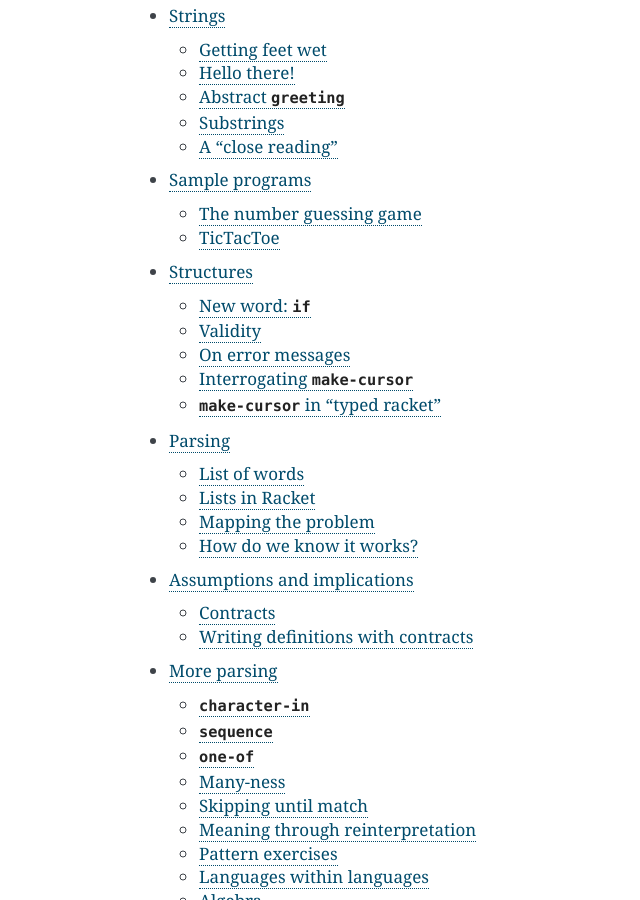
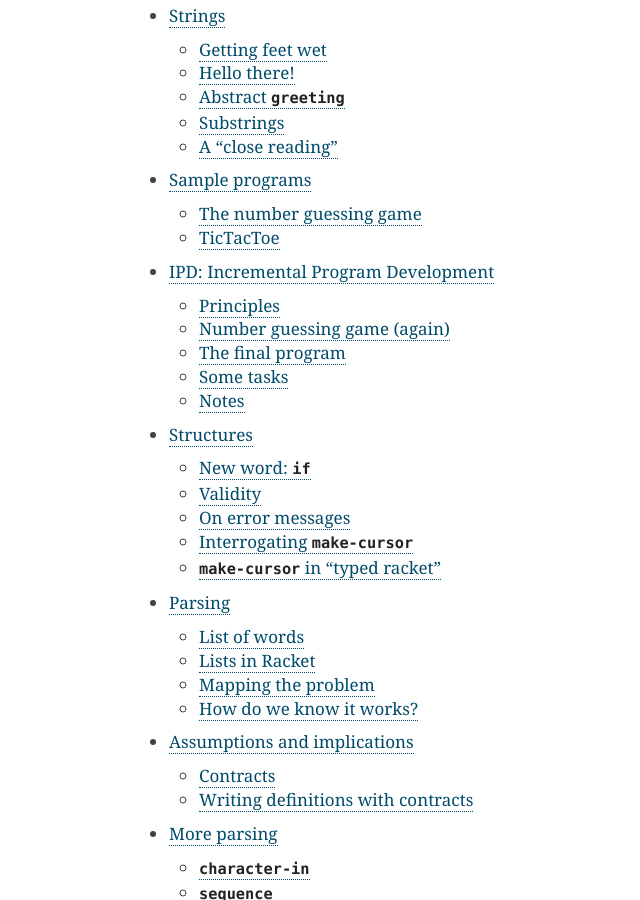
Before and after one commit to kreauniv/complit, a Sphinx documentation site: the page built from source/index.rst, in a window 1280 px wide and 900 px high, scrolled down 990 px. Shown: the whole window, without its empty margins (281-921 px from the left). Built offline with Sphinx 7.4.7, drawn with Linux system fonts in a browser that asks for light colours; some of the changed lines change nothing that is shown.

Commit message:
IPD section

```diff
--- a/source/index.rst
+++ b/source/index.rst
@@ -13,6 +13,7 @@
    editor
    strings
    sample-programs
+   ipd
    structures
    parsing
    assumptions
--- /dev/null
+++ b/source/ipd.rst
@@ -0,0 +1,338 @@
+IPD: Incremental Program Development
+====================================
+
+When beginning to write slightly larger programs than single purpose
+"functions", you might find yourself in a situation where you know **what** the
+program should do and also **how** it should do it. In principle, this should
+be sufficient for you to declare the program as "done" and LLMs might actually
+take you from there to a working program. But the real task in front of you is
+in how to express the program in such a way that it is legible to another one
+reading it?
+
+What we're calling "incremental program development" here is an approach you
+can use to take your understanding of the **what** and the **how** and, step by
+step, translate it into a full program. The facilities provided by languages
+like Racket [#likeracket]_ are expressive in ways you might not yet appreciate,
+but will become clearer as you write programs in this style.
+
+Principles
+----------
+
+When developing a program using IPD, your focus is on **narrating** how the
+task is to be accomplished. The goal is that the **what** must be as apparent
+as possible in the code without having to explain all that much more. A comment
+here and a comment there is ok within your program, but if you're having to
+write a very long comment that talks about the contents of your program only
+and seeks to explain its working, you're not doing a good job of writing the
+program legibly.
+
+1. Start by naming the activity your program must accomplish and what it
+   needs in order to do that. This is easily modelled as an ordinary abstraction
+   (a.k.a. "procedure", "function").
+
+2. Write expressions that appear to define that abstraction using Racket
+   syntax and inventing identifiers that stand for concepts you need as you
+   go along, without worrying about whether those concepts are available or not.
+   The goal in such a step is to add some non-zero level of detail about the
+   abstraction you need.
+
+3. For each of the identifiers you used above which remain undefined, add a new
+   definition -- either as a value in simple cases, or (usually) an abstraction
+   again. For abstractions, look at the way you've referred to the identifier
+   to gauge things like how many arguments it must have, what kinds of values
+   must those arguments admit and so on.
+
+4. Apply IPD to the definition of each of these new as yet undefined abstractions!
+   Remember that at each step, you must ensure you're adding some non-zero level of
+   detail. Otherwise this process will never finish!
+
+5. As you're developing the definitions, you might want to check your understanding
+   in the interactions window. Since Racket will complain about undefined identifiers,
+   you can define simple but on-character implementations. For example, if you needed
+   a random number in the range 1 to some ``max-number``, you can define it to always
+   produce ``1`` since that is valid in all usage contexts. Later on, you can figure
+   out which of Racket's provided words you can use to capture that concept.
+
+At the end of this process, you should have a working program that ought to be
+relatively easy [#easy]_ for someone reading it to understand without doing much.
+
+Number guessing game (again)
+----------------------------
+
+Since it is a simple enough example, we'll go through this process for the
+number guessing game which we know how it should work and therefore meets
+the criterion for starting IPD.
+
+Our first level definition will start out like this --
+
+.. code-block:: Racket
+
+   (define (play-number-guessing-game max-number)
+        ...)
+
+There may be different values we might want for ``max-number`` and so it makes
+sense to express this program as an abstraction over the ``max-number``.
+
+We might elaborate our thinking like this below to the next level of detail --
+
+.. code-block:: Racket
+
+   (define (play-number-guessing-game max-number)
+      (introduce-game max-number)
+      (define secret (choose-secret-number max-number))
+      (play-round-with-user-until user-guesses-secret secret))
+
+We can now get some of the easier definitions out of our way. Note that
+we know that playing a round requires knowledge of the secret and so we
+pass the ``secret`` as a parameter.
+
+.. code-block:: Racket
+
+   (define (introduce-game max-number)
+        (displayln "Welcome to the number guessing game.")
+        (display "I'll choose a number from 1 to ") (display max-number)
+        (displayln " at random and keep it a secret.")
+        (displayln "You have to guess the secret in the fewest attempts you can."))
+
+    (define (choose-secret-number max-number)
+        (random 1 (+ 1 max-number)))
+
+If you didn't know about the ``random`` word provided by Racket yet, you can still
+proceed by temporarily defining ``choose-secret-number`` like below --
+
+.. code:: Racket
+
+    (define (choose-secret-number max-number) (- max-number 1))
+
+Now we're left with two intriguing words ``play-round-with-user-until`` and
+``user-guesses-secret``.
+
+It is good to first clarify what the "parameters" (the values that map to arguments
+of an abstraction) are before proceeding with abstractions which use them. In this case,
+that's ``user-guesses-secret``. That looks like an abstraction because you need
+to know two things to determine whether the user has correctly guessed the secret --
+the ``secret`` and a ``guess`` given by the user.
+
+.. code:: Racket
+
+   (define (user-guesses-secret secret guess)
+        ...)
+
+We know that the user guessed right if the secret equals the guess. This abstraction
+therefore simple seems to be a boolean comparison.
+
+.. code:: Racket
+
+    (define (user-guesses-secret secret guess)
+        (= secret guess))
+
+Now let's tackle ``play-round-with-user-until``.
+
+.. code:: Racket
+
+    (define (play-round-with-user-until stop-condition secret)
+        ...)
+
+Note how we're giving a somewhat abstract term for the specific
+``user-guesses-secret``. The constraint on ``stop-condition`` is that it must
+now be an abstraction that takes two arguments -- the secret and the
+user's guess.
+
+.. code:: Racket
+
+   (define (play-round-with-user-until stop-condition secret)
+        (define guess (ask-users-guess-within max-number))
+        (if (stop-condition secret guess)
+            (user-won guess)
+            (play-round-with-user-until stop-condition secret)))
+
+We know that ``(stop-condition secret guess)`` is either ``#true`` or
+``#false``, so we must take a call based on this. This leads us to using ``(if ...)``.
+But if you noticed, we've missed something -- ``ask-users-guess-within``
+needs ``max-number`` and we don't have it available in this context.
+We should add it to the argument list and that changes our program a bit.
+So we have this so far --
+
+.. code-block:: Racket
+
+   (define (play-number-guessing-game max-number)
+      (introduce-game max-number)
+      (define secret (choose-secret-number max-number))
+      (play-round-with-user-until user-guesses-secret secret max-number))
+
+   (define (introduce-game max-number)
+        (displayln "Welcome to the number guessing game.")
+        (display "I'll choose a number from 1 to ") (display max-number)
+        (displayln " at random and keep it a secret.")
+        (displayln "You have to guess the secret in the fewest attempts you can."))
+
+    (define (choose-secret-number max-number)
+        (random 1 (+ 1 max-number)))
+
+    (define (user-guesses-secret secret guess)
+        (= secret guess))
+
+   (define (play-round-with-user-until stop-condition secret max-number)
+        (define guess (ask-users-guess-within max-number))
+        (if (stop-condition secret guess)
+            (user-won guess)
+            (play-round-with-user-until stop-condition secret)))
+
+Now we can proceed to define the missing words --
+
+.. code-block:: Racket
+
+    (define (ask-users-guess-within max-number)
+        (tell-user-to-guess-within max-number)
+        (define guess (read))
+        (if (guess-valid? guess max-number)
+            guess
+            (ask-users-guess-within max-number)))
+
+    (define (tell-user-to-guess-within max-number)
+        (display "What's your guess? (max ")
+        (display max-number)
+        (display "): "))
+
+    (define (guess-valid? guess max-number)
+        (and (number? guess)
+             (integer? guess)
+             (>= guess 1)
+             (<= guess max-number)))
+
+Here I've skipped a few steps to define the new words. Work these
+out for yourself and convince yourself of their validity.
+Note here that we've defined ``ask-users-guess-within`` to always
+result in a valid guess. If the user fails to provide a valid guess
+(by typing, say ``woof`` instead of a number) this will keep
+asking the user until they provide a valid one.
+
+
+The only remaining word is ``user-won``.
+
+.. code:: Racket
+
+    (define (user-won guess)
+        (display "Your guess ")
+        (display guess)
+        (displayln " is correct! You won!"))
+
+The final program
+-----------------
+
+So putting all that together gives us the following program --
+
+.. code-block:: Racket
+   :linenos:
+   :caption: The final complete program
+
+   (define (play-number-guessing-game max-number)
+      (introduce-game max-number)
+      (define secret (choose-secret-number max-number))
+      (play-round-with-user-until user-guesses-secret secret max-number))
+
+   (define (introduce-game max-number)
+        (displayln "Welcome to the number guessing game.")
+        (display "I'll choose a number from 1 to ") (display max-number)
+        (displayln " at random and keep it a secret.")
+        (displayln "You have to guess the secret in the fewest attempts you can."))
+
+    (define (choose-secret-number max-number)
+        (random 1 (+ 1 max-number)))
+
+    (define (user-guesses-secret secret guess)
+        (= secret guess))
+
+   (define (play-round-with-user-until stop-condition secret max-number)
+        (define guess (ask-users-guess-within max-number))
+        (if (stop-condition secret guess)
+            (user-won guess)
+            (play-round-with-user-until stop-condition secret)))
+
+    (define (ask-users-guess-within max-number)
+        (tell-user-to-guess-within max-number)
+        (define guess (read))
+        (if (guess-valid? guess max-number)
+            guess
+            (ask-users-guess-within max-number)))
+
+    (define (tell-user-to-guess-within max-number)
+        (display "What's your guess? (max ")
+        (display max-number)
+        (display "): "))
+
+    (define (guess-valid? guess max-number)
+        (and (number? guess)
+             (integer? guess)
+             (>= guess 1)
+             (<= guess max-number)))
+
+    (define (user-won guess)
+        (display "Your guess ")
+        (display guess)
+        (displayln " is correct! You won!"))
+
+Some tasks
+----------
+
+.. admonition:: **Task 1**
+
+   Put all that together and check whether the program flow and purpose
+   is easy to follow.
+
+.. admonition:: **Task 2**
+
+   We want to tell the user how many incorrect guesses they've made so far, and
+   also once they've guessed right, tell them the total number of guesses they
+   took. Modify the program (using IPD) to add this "feature" to the game.
+   Before starting to implement, make sure you know all the details of this
+   feature and how a game will look like with this feature. Remember that
+   that's the precondition to start IPD.
+
+.. admonition:: **Task 3**
+
+   Modify the game to also take a ``max-guesses`` argument and have the game
+   terminate with a "you lost!" if the user took more than these many guesses.
+
+.. admonition:: **Task 4**
+
+   If you start writing this same program again, you might come up with
+   another way to express it. Try it as many times as you want.
+
+Notes
+-----
+
+1. What if we had written ``(play-round-with-user-until-user-guesses-secret
+   secret)`` initially instead of ``(play-round-with-user-until
+   user-guesses-secret secret)``? Yes we can. However we'll soon be required to
+   add more detail. Splitting it right here into the two required concepts
+   loses no clarity of expression and therefore it is worth doing it right
+   here. There is nothing wrong with using one more definition step though and
+   you'll know where to split a concept without compromising readability as you
+   practice more.
+
+2. The concept ``play-round-with-user-until`` is defined in terms of itself.
+   What we're saying with that is that if the user has not won, it is as though
+   we're back to square one and must play another round. A similar pattern also
+   occurs with ``ask-users-guess-within``. Familiarize yourself with this
+   pattern and understand how it can work. In particular, there must be
+   something within the definition that will take a "different path to the
+   finish line" in some cases while in other cases it "tries again". These are
+   respectively referred to as the "termination condition" [#basecase]_ and the
+   "recursion step", formally. (You don't need to know these terms for now.)
+
+3. When we defined ``ask-users-guess-within``, we defined the abstraction to be
+   complete -- in the sense that in any specific usage context, the expression
+   using the abstraction is always guaranteed to stand for a valid guess. This
+   is a desirable trait of abstractions. However it is not possible to do this
+   in all cases and some abstractions must be limited in the contexts in which
+   they can be applied.
+
+.. [#likeracket] (and all the languages that have borrowed these ideas from
+   languages like Racket, such as JavaScript and Python)
+
+.. [#easy] Doesn't mean "takes no work". Just that it would take a *lot* more
+   work had your program not been written legibly, like with some of the
+   example picture drawing programs we initially made legible through rewrites.
+
+.. [#basecase] sometimes also called "the base case"
```
